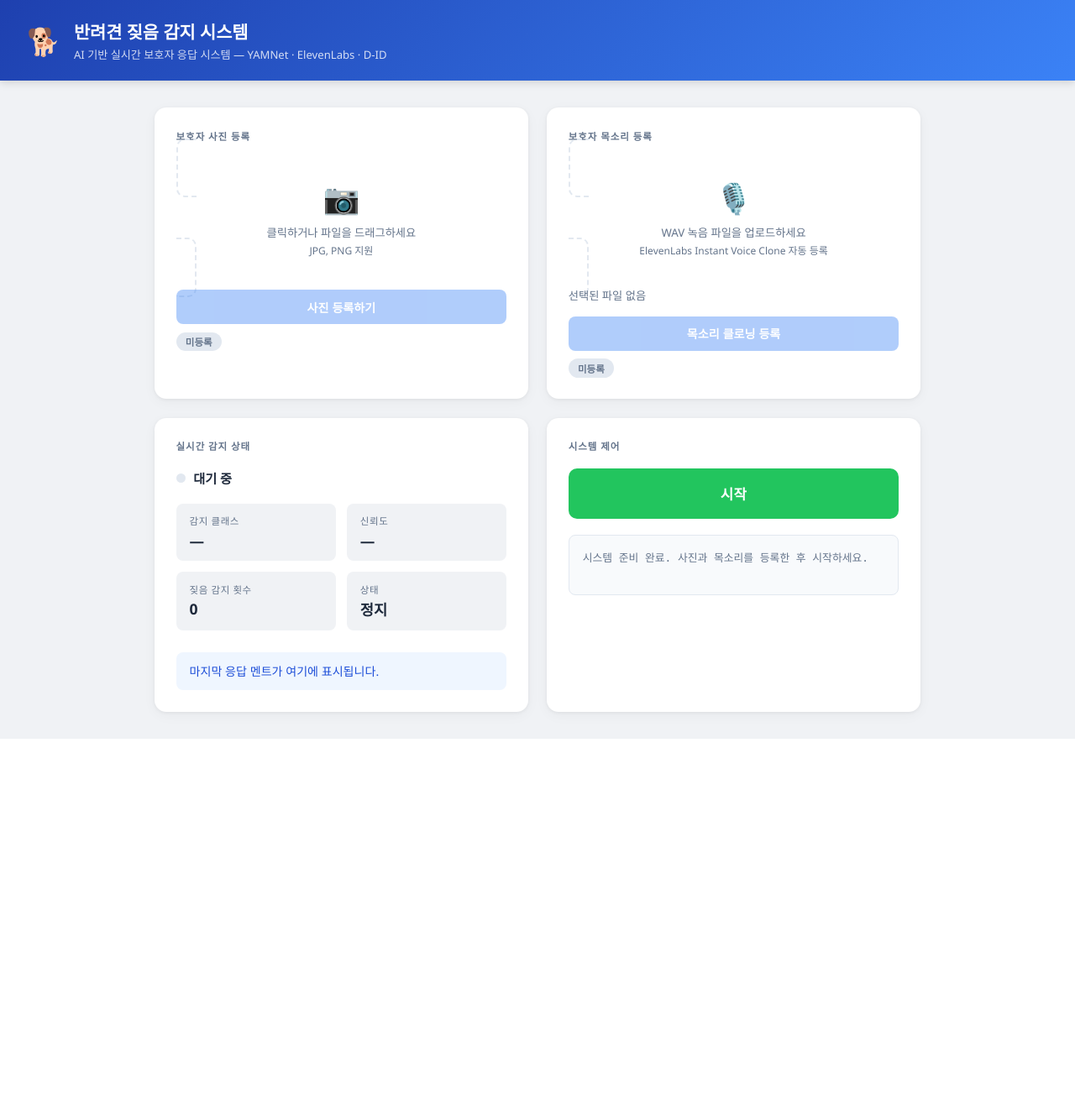
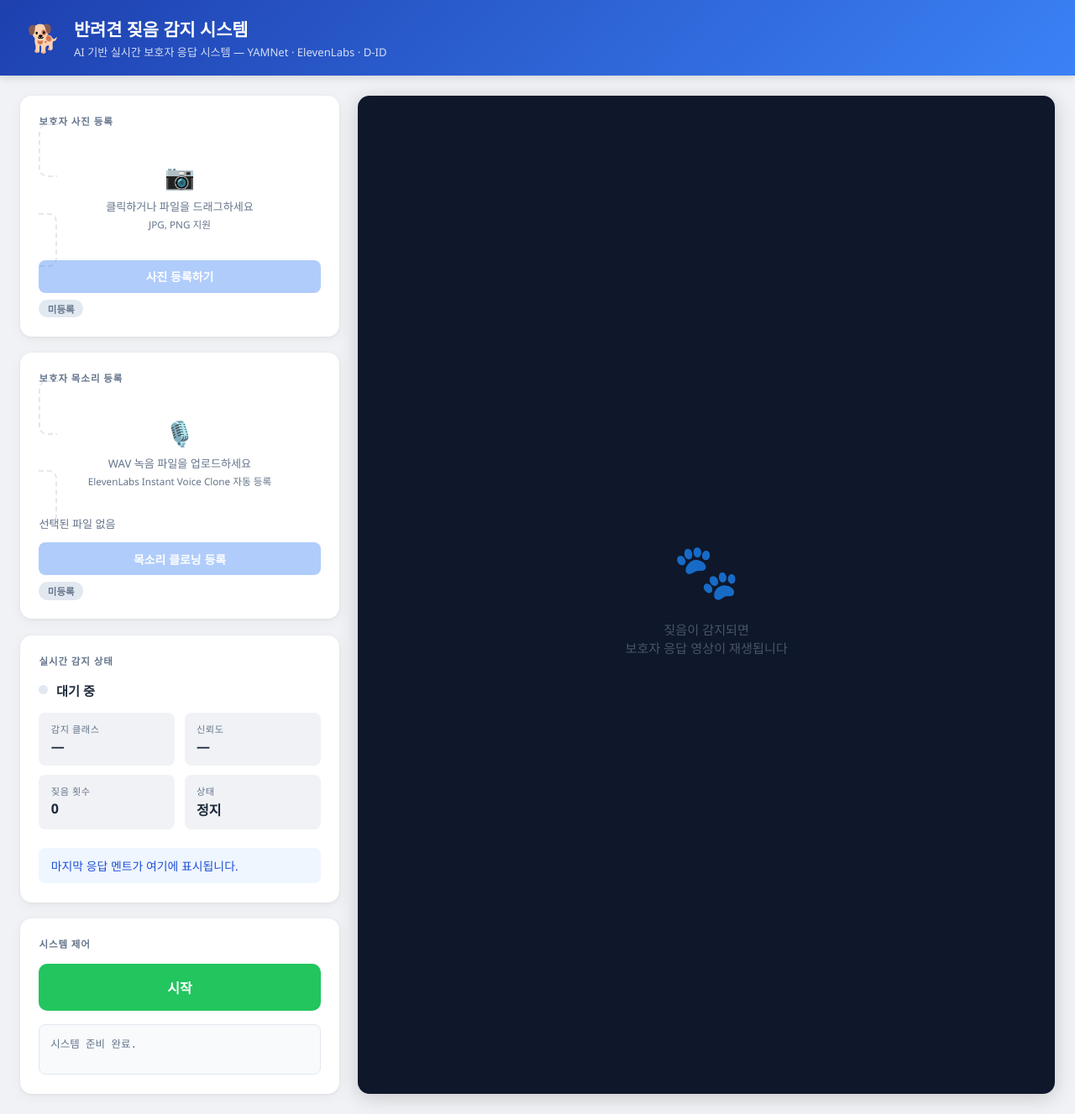
Before and after one commit to wuerphe39/capston_final, a Flask app: page / in a window 1280 px wide. Shown: the whole page at 84% size. Before the commit the page ends 880 px from the top, so only its background shows below. Run offline with Flask 3, Linux system fonts and the light colour scheme; data that the repository does not hold is empty.

Commit message:
Add animated system diagram and fix video reset in web UI
- system_diagram.html: SVG animation showing full pipeline with timed subtitles
- app.py: clear current_video after 3s to prevent replay on refresh
- templates/index.html: fix video reset on ended/error, skip stale video on reconnect

Co-Authored-By: Claude Sonnet 4.6 <noreply@anthropic.com>

```diff
--- a/app.py
+++ b/app.py
@@ -3,15 +3,13 @@ import time
 import json
 import random
 import threading
-import subprocess
 from pathlib import Path
 
-from flask import Flask, request, jsonify, render_template, Response, stream_with_context
+from flask import Flask, request, jsonify, render_template, Response, stream_with_context, send_from_directory
 
 sys.stdout.reconfigure(encoding="utf-8")
 
 # ── 상수 ──────────────────────────────────────────────────────────────────────
-FFPLAY = r"C:\Users\akfrd\AppData\Local\Microsoft\WinGet\Packages\Gyan.FFmpeg_Microsoft.Winget.Source_8wekyb3d8bbwe\ffmpeg-8.1.1-full_build\bin\ffplay.exe"
 ASSETS = Path(__file__).parent / "assets"
 VIDEOS_DIR = ASSETS / "videos"
 VOICE_SAMPLE = ASSETS / "voice_sample_web.wav"
@@ -29,35 +27,10 @@ _state = {
     "score": 0.0,
     "bark_count": 0,
     "last_message": "",
+    "current_video": "",   # 브라우저가 재생할 영상 파일명
 }
 _stop_event = threading.Event()
-_objects = {}  # detector, stream, tts, avatar
-
-
-# ── 유틸리티 ───────────────────────────────────────────────────────────────────
-def _force_foreground(hwnd: int):
-    u32 = __import__("ctypes").windll.user32
-    k32 = __import__("ctypes").windll.kernel32
-    fg = u32.GetForegroundWindow()
-    fg_tid = u32.GetWindowThreadProcessId(fg, None)
-    my_tid = k32.GetCurrentThreadId()
-    u32.AttachThreadInput(fg_tid, my_tid, True)
-    u32.BringWindowToTop(hwnd)
-    u32.ShowWindow(hwnd, 3)
-    u32.SetForegroundWindow(hwnd)
-    u32.AttachThreadInput(fg_tid, my_tid, False)
-
-
-def play_video(path: str):
-    title = "DogCare"
-    proc = subprocess.Popen(
-        [FFPLAY, "-autoexit", "-fs", "-window_title", title, "-loglevel", "quiet", path],
-    )
-    time.sleep(0.8)
-    hwnd = __import__("ctypes").windll.user32.FindWindowW(None, title)
-    if hwnd:
-        _force_foreground(hwnd)
-    proc.wait()
+_objects = {}
 
 
 def get_current_voice_id() -> str:
@@ -74,7 +47,7 @@ def pick_video() -> tuple[str, str]:
         raise FileNotFoundError("사전 생성 영상 없음. python prebuild.py 를 먼저 실행하세요.")
     idx = random.randrange(len(videos))
     text = RESPONSES[idx] if idx < len(RESPONSES) else ""
-    return str(videos[idx]), text
+    return videos[idx].name, text
 
 
 def bark_loop():
@@ -96,10 +69,16 @@ def bark_loop():
             if is_bark and (now - last_bark) > COOLDOWN:
                 last_bark = now
                 _state["bark_count"] += 1
-                video_path, text = pick_video()
+                video_name, text = pick_video()
                 _state["last_message"] = text
+                _state["current_video"] = video_name
 
-                threading.Thread(target=play_video, args=(video_path,), daemon=True).start()
+                def clear_video(name=video_name):
+                    time.sleep(3)
+                    if _state["current_video"] == name:
+                        _state["current_video"] = ""
+
+                threading.Thread(target=clear_video, daemon=True).start()
     finally:
         stream.stop()
         _state["running"] = False
@@ -124,6 +103,11 @@ def initialize_and_run():
 @app.route("/")
 def index():
     return render_template("index.html")
+
+
+@app.route("/video/<filename>")
+def serve_video(filename):
+    return send_from_directory(str(VIDEOS_DIR), filename)
 
 
 @app.route("/status")
@@ -184,6 +168,7 @@ def start():
     _stop_event.clear()
     _state["bark_count"] = 0
     _state["last_message"] = ""
+    _state["current_video"] = ""
 
     threading.Thread(target=initialize_and_run, daemon=True).start()
     return jsonify({"ok": True})
@@ -192,6 +177,7 @@ def start():
 @app.route("/stop", methods=["POST"])
 def stop():
     _stop_event.set()
+    _state["current_video"] = ""
     return jsonify({"ok": True})
 
 
--- a/templates/index.html
+++ b/templates/index.html
@@ -9,7 +9,6 @@
       --bg: #f0f2f5;
       --card: #ffffff;
       --accent: #3b82f6;
-      --accent-dark: #2563eb;
       --success: #22c55e;
       --danger: #ef4444;
       --text: #1e293b;
@@ -18,12 +17,12 @@
     }
 
     * { box-sizing: border-box; margin: 0; padding: 0; }
-    body { font-family: 'Segoe UI', system-ui, -apple-system, sans-serif; background: var(--bg); color: var(--text); min-height: 100vh; }
+    body { font-family: 'Segoe UI', system-ui, sans-serif; background: var(--bg); color: var(--text); min-height: 100vh; }
 
     header {
       background: linear-gradient(135deg, #1e40af, #3b82f6);
       color: white;
-      padding: 1.4rem 2rem;
+      padding: 1.2rem 2rem;
       display: flex;
       align-items: center;
       gap: 1rem;
@@ -33,19 +32,22 @@
     header h1 { font-size: 1.3rem; font-weight: 700; }
     header p { font-size: 0.82rem; opacity: 0.8; margin-top: 0.15rem; }
 
+    /* 메인 레이아웃: 좌측 제어판 + 우측 영상 */
     main {
-      max-width: 960px;
-      margin: 2rem auto;
+      display: grid;
+      grid-template-columns: 380px 1fr;
+      gap: 1.4rem;
+      max-width: 1300px;
+      margin: 1.5rem auto;
       padding: 0 1.5rem;
-      display: grid;
-      grid-template-columns: 1fr 1fr;
-      gap: 1.4rem;
     }
+
+    .left-panel { display: flex; flex-direction: column; gap: 1.2rem; }
 
     .card {
       background: var(--card);
       border-radius: 14px;
-      padding: 1.6rem;
+      padding: 1.4rem;
       box-shadow: 0 1px 4px rgba(0,0,0,0.06), 0 4px 16px rgba(0,0,0,0.04);
     }
     .card-title {
@@ -54,52 +56,34 @@
       letter-spacing: 0.08em;
       text-transform: uppercase;
       color: var(--muted);
-      margin-bottom: 1.2rem;
+      margin-bottom: 1rem;
     }
 
-    /* 업로드 박스 */
+    /* 업로드 */
     .upload-area {
       border: 2px dashed var(--border);
       border-radius: 10px;
-      padding: 1.4rem;
+      padding: 1.2rem;
       text-align: center;
       cursor: pointer;
       transition: border-color 0.2s, background 0.2s;
     }
     .upload-area:hover { border-color: var(--accent); background: #eff6ff; }
     .upload-area input[type=file] { display: none; }
-    .upload-area .icon { font-size: 2.2rem; margin-bottom: 0.5rem; }
-    .upload-area p { font-size: 0.83rem; color: var(--muted); }
-    .upload-area p small { display: block; margin-top: 0.2rem; font-size: 0.75rem; }
+    .upload-area .icon { font-size: 1.8rem; margin-bottom: 0.4rem; }
+    .upload-area p { font-size: 0.82rem; color: var(--muted); }
+    .upload-area p small { display: block; margin-top: 0.2rem; font-size: 0.73rem; }
 
     img#photo-preview {
-      width: 100%;
-      max-height: 160px;
-      object-fit: cover;
-      border-radius: 8px;
-      margin-top: 1rem;
-      display: none;
+      width: 100%; max-height: 130px; object-fit: cover;
+      border-radius: 8px; margin-top: 0.8rem; display: none;
     }
-
-    #voice-filename {
-      margin-top: 0.8rem;
-      font-size: 0.83rem;
-      color: var(--muted);
-      white-space: nowrap;
-      overflow: hidden;
-      text-overflow: ellipsis;
-    }
+    #voice-filename { margin-top: 0.7rem; font-size: 0.82rem; color: var(--muted); white-space: nowrap; overflow: hidden; text-overflow: ellipsis; }
 
     .btn {
-      display: block;
-      width: 100%;
-      margin-top: 1rem;
-      padding: 0.65rem;
-      border: none;
-      border-radius: 8px;
-      cursor: pointer;
-      font-size: 0.88rem;
-      font-weight: 600;
+      display: block; width: 100%; margin-top: 0.8rem;
+      padding: 0.6rem; border: none; border-radius: 8px;
+      cursor: pointer; font-size: 0.87rem; font-weight: 600;
       transition: opacity 0.2s, transform 0.1s;
     }
     .btn:hover:not(:disabled) { opacity: 0.88; }
@@ -108,75 +92,37 @@
     .btn-primary { background: var(--accent); color: white; }
 
     .tag {
-      display: inline-block;
-      margin-top: 0.6rem;
-      font-size: 0.72rem;
-      font-weight: 600;
-      padding: 0.2rem 0.7rem;
-      border-radius: 20px;
-      background: var(--border);
-      color: var(--muted);
+      display: inline-block; margin-top: 0.5rem;
+      font-size: 0.72rem; font-weight: 600;
+      padding: 0.18rem 0.65rem; border-radius: 20px;
+      background: var(--border); color: var(--muted);
     }
-    .tag.ok { background: #dcfce7; color: #16a34a; }
+    .tag.ok  { background: #dcfce7; color: #16a34a; }
     .tag.err { background: #fee2e2; color: #dc2626; }
 
-    /* 상태 카드 */
-    .status-indicator {
-      display: flex;
-      align-items: center;
-      gap: 0.6rem;
-      margin-bottom: 1.2rem;
-    }
-    .dot {
-      width: 11px; height: 11px;
-      border-radius: 50%;
-      background: var(--border);
-      transition: background 0.3s;
-    }
+    /* 상태 */
+    .status-indicator { display: flex; align-items: center; gap: 0.6rem; margin-bottom: 1rem; }
+    .dot { width: 11px; height: 11px; border-radius: 50%; background: var(--border); transition: background 0.3s; }
     .dot.running { background: var(--success); animation: pulse 1.4s ease-in-out infinite; }
-    .dot.init { background: #f59e0b; animation: pulse 0.8s ease-in-out infinite; }
+    .dot.init    { background: #f59e0b; animation: pulse 0.8s ease-in-out infinite; }
     @keyframes pulse { 0%,100% { opacity:1; } 50% { opacity:0.35; } }
 
-    #status-label { font-size: 0.95rem; font-weight: 600; color: var(--text); }
-
-    .stat-grid {
-      display: grid;
-      grid-template-columns: 1fr 1fr;
-      gap: 0.8rem;
-      margin-top: 0.6rem;
-    }
-    .stat-box {
-      background: var(--bg);
-      border-radius: 8px;
-      padding: 0.8rem 1rem;
-    }
-    .stat-box .label { font-size: 0.72rem; color: var(--muted); text-transform: uppercase; letter-spacing: 0.05em; }
-    .stat-box .value { font-size: 1.1rem; font-weight: 700; margin-top: 0.2rem; color: var(--text); }
+    .stat-grid { display: grid; grid-template-columns: 1fr 1fr; gap: 0.7rem; }
+    .stat-box { background: var(--bg); border-radius: 8px; padding: 0.7rem 0.9rem; }
+    .stat-box .label { font-size: 0.7rem; color: var(--muted); text-transform: uppercase; letter-spacing: 0.05em; }
+    .stat-box .value { font-size: 1rem; font-weight: 700; margin-top: 0.15rem; }
 
     #last-msg-box {
-      grid-column: 1 / -1;
-      margin-top: 0.8rem;
-      background: #eff6ff;
-      border-radius: 8px;
-      padding: 0.8rem 1rem;
-      font-size: 0.88rem;
-      color: #1d4ed8;
-      min-height: 44px;
+      grid-column: 1 / -1; margin-top: 0.7rem;
+      background: #eff6ff; border-radius: 8px;
+      padding: 0.7rem 0.9rem; font-size: 0.87rem; color: #1d4ed8; min-height: 40px;
     }
 
-    /* 제어 카드 */
-    .full-width { grid-column: 1 / -1; }
-
+    /* 시작/정지 버튼 */
     #toggle-btn {
-      width: 100%;
-      padding: 1.1rem;
-      font-size: 1.05rem;
-      font-weight: 700;
-      border: none;
-      border-radius: 10px;
-      cursor: pointer;
-      transition: background 0.25s, transform 0.1s, opacity 0.2s;
-      letter-spacing: 0.03em;
+      width: 100%; padding: 1rem; font-size: 1rem; font-weight: 700;
+      border: none; border-radius: 10px; cursor: pointer;
+      transition: background 0.25s, transform 0.1s;
     }
     #toggle-btn.start { background: var(--success); color: white; }
     #toggle-btn.stop  { background: var(--danger);  color: white; }
@@ -185,20 +131,55 @@
     #toggle-btn:disabled { opacity: 0.5; cursor: default; }
 
     .log {
-      margin-top: 1.2rem;
-      background: #f8fafc;
-      border: 1px solid var(--border);
-      border-radius: 8px;
-      padding: 0.9rem 1rem;
-      font-family: 'Consolas', 'Courier New', monospace;
-      font-size: 0.8rem;
-      color: var(--muted);
-      min-height: 72px;
-      max-height: 140px;
-      overflow-y: auto;
+      margin-top: 1rem; background: #f8fafc;
+      border: 1px solid var(--border); border-radius: 8px;
+      padding: 0.8rem; font-family: monospace; font-size: 0.78rem;
+      color: var(--muted); min-height: 60px; max-height: 110px; overflow-y: auto;
     }
-    .log .entry { padding: 0.1rem 0; }
     .log .entry.bark { color: #3b82f6; font-weight: 600; }
+
+    /* 우측 영상 패널 */
+    .video-panel {
+      background: #0f172a;
+      border-radius: 14px;
+      display: flex;
+      flex-direction: column;
+      align-items: center;
+      justify-content: center;
+      min-height: 540px;
+      overflow: hidden;
+      position: relative;
+      box-shadow: 0 4px 24px rgba(0,0,0,0.18);
+    }
+
+    .video-placeholder {
+      text-align: center;
+      color: #475569;
+    }
+    .video-placeholder .big-icon { font-size: 4rem; margin-bottom: 1rem; }
+    .video-placeholder p { font-size: 0.95rem; }
+
+    #response-video {
+      width: 100%;
+      height: 100%;
+      object-fit: contain;
+      display: none;
+      border-radius: 14px;
+    }
+
+    .bark-badge {
+      position: absolute;
+      top: 1rem; left: 1rem;
+      background: #ef4444;
+      color: white;
+      font-size: 0.78rem;
+      font-weight: 700;
+      padding: 0.35rem 0.8rem;
+      border-radius: 20px;
+      display: none;
+      animation: fadeIn 0.3s ease;
+    }
+    @keyframes fadeIn { from { opacity: 0; transform: scale(0.8); } to { opacity: 1; transform: scale(1); } }
   </style>
 </head>
 <body>
@@ -212,10 +193,13 @@
 </header>
 
 <main>
+  <!-- 좌측 제어판 -->
+  <div class="left-panel">
+
     <!-- 보호자 사진 -->
     <div class="card">
       <div class="card-title">보호자 사진 등록</div>
-    <label class="upload-area" id="photo-drop">
+      <label class="upload-area">
         <input type="file" id="photo-input" accept="image/*">
         <div class="icon">📷</div>
         <p>클릭하거나 파일을 드래그하세요<small>JPG, PNG 지원</small></p>
@@ -228,7 +212,7 @@
     <!-- 보호자 목소리 -->
     <div class="card">
       <div class="card-title">보호자 목소리 등록</div>
-    <label class="upload-area" id="voice-drop">
+      <label class="upload-area">
         <input type="file" id="voice-input" accept="audio/*">
         <div class="icon">🎙️</div>
         <p>WAV 녹음 파일을 업로드하세요<small>ElevenLabs Instant Voice Clone 자동 등록</small></p>
@@ -238,41 +222,41 @@
       <span class="tag" id="voice-tag">미등록</span>
     </div>
 
-  <!-- 시스템 상태 -->
+    <!-- 상태 -->
     <div class="card">
       <div class="card-title">실시간 감지 상태</div>
       <div class="status-indicator">
         <div class="dot" id="dot"></div>
-      <span id="status-label">대기 중</span>
+        <span id="status-label" style="font-size:0.95rem; font-weight:600;">대기 중</span>
       </div>
       <div class="stat-grid">
-      <div class="stat-box">
-        <div class="label">감지 클래스</div>
-        <div class="value" id="s-label">—</div>
-      </div>
-      <div class="stat-box">
-        <div class="label">신뢰도</div>
-        <div class="value" id="s-score">—</div>
-      </div>
-      <div class="stat-box">
-        <div class="label">짖음 감지 횟수</div>
-        <div class="value" id="s-count">0</div>
-      </div>
-      <div class="stat-box">
-        <div class="label">상태</div>
-        <div class="value" id="s-status">정지</div>
-      </div>
+        <div class="stat-box"><div class="label">감지 클래스</div><div class="value" id="s-label">—</div></div>
+        <div class="stat-box"><div class="label">신뢰도</div><div class="value" id="s-score">—</div></div>
+        <div class="stat-box"><div class="label">짖음 횟수</div><div class="value" id="s-count">0</div></div>
+        <div class="stat-box"><div class="label">상태</div><div class="value" id="s-status">정지</div></div>
         <div id="last-msg-box">마지막 응답 멘트가 여기에 표시됩니다.</div>
       </div>
     </div>
 
-  <!-- 시스템 제어 -->
+    <!-- 제어 -->
     <div class="card">
       <div class="card-title">시스템 제어</div>
       <button id="toggle-btn" class="start">시작</button>
       <div class="log" id="log">
-      <div class="entry">시스템 준비 완료. 사진과 목소리를 등록한 후 시작하세요.</div>
+        <div class="entry">시스템 준비 완료.</div>
       </div>
+    </div>
+
+  </div>
+
+  <!-- 우측 영상 패널 -->
+  <div class="video-panel" id="video-panel">
+    <div class="video-placeholder" id="placeholder">
+      <div class="big-icon">🐾</div>
+      <p>짖음이 감지되면<br>보호자 응답 영상이 재생됩니다</p>
+    </div>
+    <span class="bark-badge" id="bark-badge">🐕 짖음 감지!</span>
+    <video id="response-video" autoplay></video>
   </div>
 </main>
 
@@ -302,18 +286,13 @@ photoBtn.addEventListener("click", async () => {
     const res = await fetch("/upload/photo", { method: "POST", body: fd });
     const data = await res.json();
     if (data.ok) {
-      photoTag.textContent = "등록 완료";
-      photoTag.className = "tag ok";
+      photoTag.textContent = "등록 완료"; photoTag.className = "tag ok";
       addLog("보호자 사진 등록 완료");
     } else {
-      photoTag.textContent = "오류";
-      photoTag.className = "tag err";
+      photoTag.textContent = "오류"; photoTag.className = "tag err";
       addLog("사진 오류: " + data.error);
     }
-  } catch {
-    photoTag.textContent = "오류";
-    photoTag.className = "tag err";
-  }
+  } catch { photoTag.textContent = "오류"; photoTag.className = "tag err"; }
   photoBtn.textContent = "사진 등록하기";
   photoBtn.disabled = false;
 });
@@ -335,25 +314,20 @@ voiceBtn.addEventListener("click", async () => {
   const file = voiceInput.files[0];
   if (!file) return;
   voiceBtn.disabled = true;
-  voiceBtn.textContent = "클로닝 중... (수초 소요)";
+  voiceBtn.textContent = "클로닝 중...";
   const fd = new FormData();
   fd.append("voice", file);
   try {
     const res = await fetch("/upload/voice", { method: "POST", body: fd });
     const data = await res.json();
     if (data.ok) {
-      voiceTag.textContent = "등록 완료";
-      voiceTag.className = "tag ok";
+      voiceTag.textContent = "등록 완료"; voiceTag.className = "tag ok";
       addLog("목소리 클로닝 완료 — Voice ID: " + data.voice_id);
     } else {
-      voiceTag.textContent = "오류";
-      voiceTag.className = "tag err";
+      voiceTag.textContent = "오류"; voiceTag.className = "tag err";
       addLog("목소리 오류: " + data.error);
     }
-  } catch {
-    voiceTag.textContent = "오류";
-    voiceTag.className = "tag err";
-  }
+  } catch { voiceTag.textContent = "오류"; voiceTag.className = "tag err"; }
   voiceBtn.textContent = "목소리 클로닝 등록";
   voiceBtn.disabled = false;
 });
@@ -365,7 +339,6 @@ let clientRunning = false;
 toggleBtn.addEventListener("click", async () => {
   if (toggleBtn.classList.contains("init")) return;
   toggleBtn.disabled = true;
-
   if (!clientRunning) {
     addLog("시스템 시작 중... (YAMNet 모델 로딩 — 최대 30초)");
     const res = await fetch("/start", { method: "POST" });
@@ -385,16 +358,48 @@ toggleBtn.addEventListener("click", async () => {
   toggleBtn.disabled = false;
 });
 
+// ── 영상 재생 ───────────────────────────────────────────────────
+const video = document.getElementById("response-video");
+const placeholder = document.getElementById("placeholder");
+const barkBadge = document.getElementById("bark-badge");
+let currentVideo = "";
+
+function playVideo(filename) {
+  placeholder.style.display = "none";
+  barkBadge.style.display = "inline-block";
+  video.style.display = "block";
+  video.src = "/video/" + filename + "?t=" + Date.now();
+  video.play();
+}
+
+video.addEventListener("ended", resetVideo);
+video.addEventListener("error", resetVideo);
+
+function resetVideo() {
+  video.pause();
+  video.removeAttribute("src");
+  video.load();
+  video.style.display = "none";
+  barkBadge.style.display = "none";
+  placeholder.style.display = "block";
+  currentVideo = "";
+}
+
 // ── 실시간 상태 SSE ─────────────────────────────────────────────
 const dot = document.getElementById("dot");
 const statusLabel = document.getElementById("status-label");
-let prevBarkCount = 0;
+let prevBarkCount = -1;
 
 const es = new EventSource("/status");
 es.onmessage = e => {
   const d = JSON.parse(e.data);
 
-  // 점 + 상태 텍스트
+  // 첫 메시지에서 현재 카운트를 기준으로 설정 (이전 영상 재재생 방지)
+  if (prevBarkCount === -1) {
+    prevBarkCount = d.bark_count;
+    return;
+  }
+
   if (d.initializing) {
     dot.className = "dot init";
     statusLabel.textContent = "초기화 중...";
@@ -403,11 +408,7 @@ es.onmessage = e => {
   } else if (d.running) {
     dot.className = "dot running";
     statusLabel.textContent = "감지 중";
-    if (!clientRunning) {
-      toggleBtn.className = "stop";
-      toggleBtn.textContent = "정지";
-      clientRunning = true;
-    }
+    if (!clientRunning) { toggleBtn.className = "stop"; toggleBtn.textContent = "정지"; clientRunning = true; }
   } else {
     dot.className = "dot";
     statusLabel.textContent = "대기 중";
@@ -419,11 +420,14 @@ es.onmessage = e => {
   document.getElementById("s-status").textContent = d.running ? "실행 중" : "정지";
 
   if (d.last_message) {
-    document.getElementById("last-msg-box").textContent = '💬 ' + d.last_message;
+    document.getElementById("last-msg-box").textContent = "💬 " + d.last_message;
   }
 
-  if (d.bark_count > prevBarkCount) {
+  // 새 짖음 감지 시 영상 재생
+  if (d.bark_count > prevBarkCount && d.current_video) {
     prevBarkCount = d.bark_count;
+    currentVideo = d.current_video;
+    playVideo(d.current_video);
     addLog(`짖음 감지! → "${d.last_message}"`, true);
   }
 };
```
Also changed, not shown: system_diagram.html (added, +292 -0 lines). Lines whose indentation alone changed are shown as unchanged.
